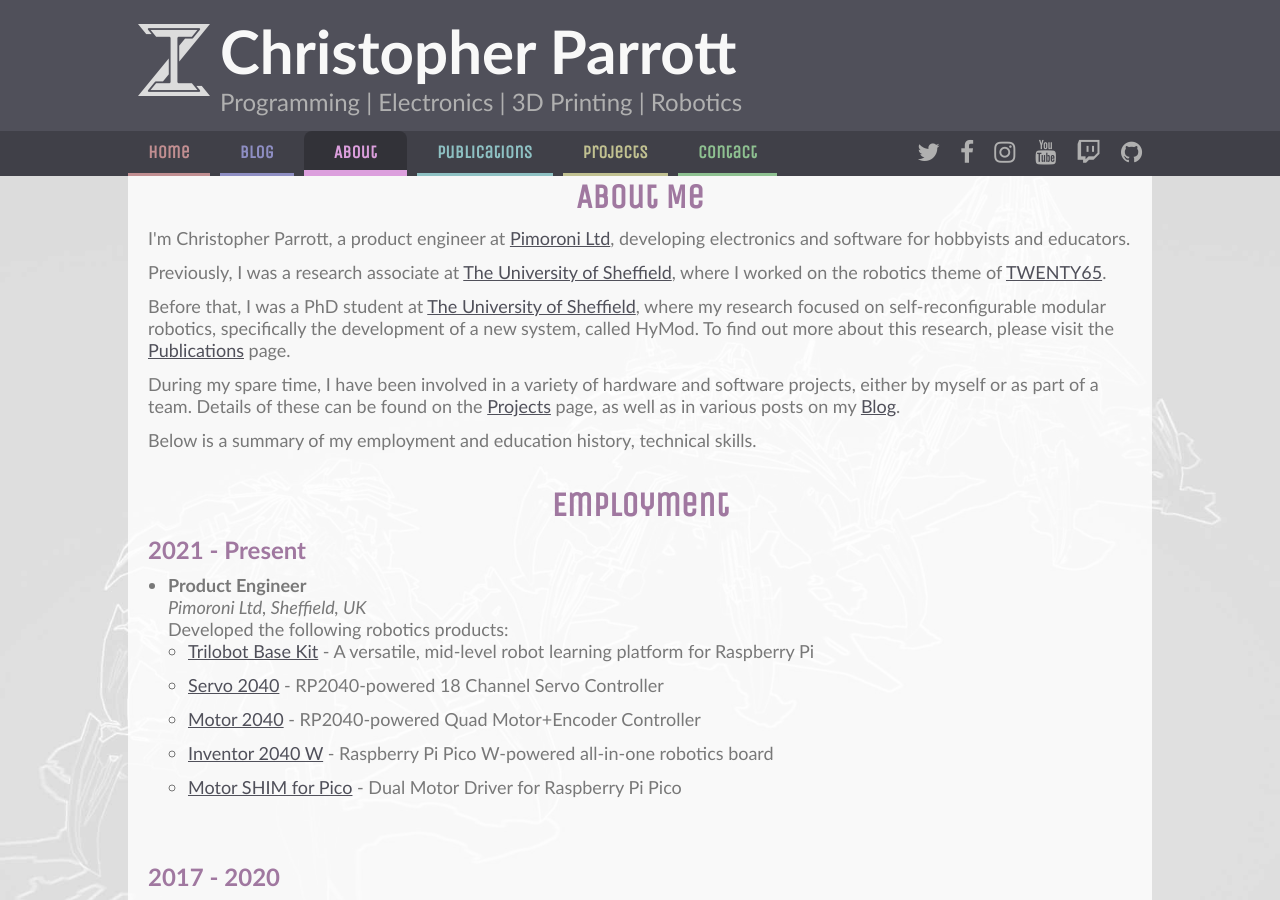
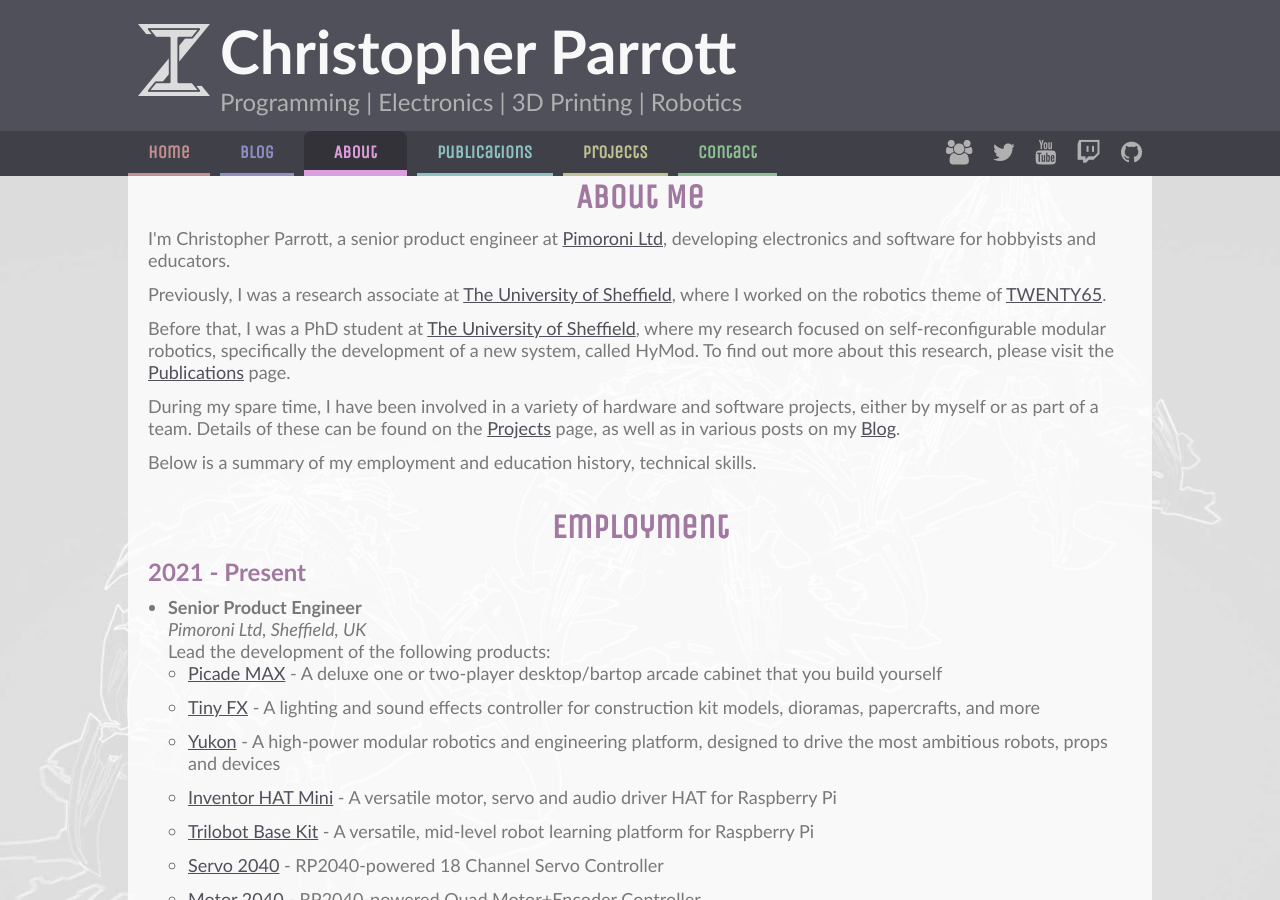
Before and after one commit to christophertmparrott/christophertmparrott.github.io, a Jekyll site: the page built from about.html, in a window 1280 px wide and 900 px high. Built offline with Jekyll 4.4.1, drawn with Linux system fonts in a browser that asks for light colours; some web fonts are replaced; some of the changed text lies outside the part shown.

Commit message:
Update website links

```diff
--- a/_layouts/default.html
+++ b/_layouts/default.html
@@ -29,9 +29,10 @@
 			<nav class="darken">
 				<div class="column">
 					<div class="social">
+						<a class="fa fa-users" href="https://bsky.app/profile/zodiusinfuser.bsky.social" target="_blank"></a>
 						<a class="fa fa-twitter" href="https://twitter.com/ZodiusInfuser" target="_blank"></a>
-						<a class="fa fa-facebook" href="https://www.facebook.com/zodiusinfuser" target="_blank"></a>
-						<a class="fa fa-instagram" href="https://www.instagram.com/zodiusinfuser/" target="_blank"></a>
+						<!--<a class="fa fa-facebook" href="https://www.facebook.com/zodiusinfuser" target="_blank"></a>
+						<a class="fa fa-instagram" href="https://www.instagram.com/zodiusinfuser/" target="_blank"></a>-->
 						<a class="fa fa-youtube" href="https://www.youtube.com/user/ZodiusInfuser" target="_blank"></a>
 						<a class="fa fa-twitch" href="https://www.twitch.tv/zodiusinfuser" target="_blank"></a>
 						<a class="fa fa-github" href="https://github.com/ZodiusInfuser" target="_blank"></a>
--- a/about.html
+++ b/about.html
@@ -4,7 +4,7 @@ title: About
 description: About Christopher Parrott
 ---
 				<h2>About Me</h2>
-				<p>I'm Christopher Parrott, a product engineer at <a href="https://shop.pimoroni.com/" target="_blank">Pimoroni Ltd</a>, developing electronics and software for hobbyists and educators.
+				<p>I'm Christopher Parrott, a senior product engineer at <a href="https://shop.pimoroni.com/" target="_blank">Pimoroni Ltd</a>, developing electronics and software for hobbyists and educators.
 
 				<p>Previously, I was a research associate at <a href="http://www.sheffield.ac.uk/" target="_blank">The University of Sheffield</a>, where I worked on the robotics theme of <a href="http://twenty65.ac.uk/" target="_blank">TWENTY65</a>.</p>
 
@@ -18,10 +18,14 @@ description: About Christopher Parrott
 				<h2>Employment</h2>
 				<h3>2021 - Present</h3>
 				<ul>
-					<li><b>Product Engineer</b><br />
+					<li><b>Senior Product Engineer</b><br />
 					<i>Pimoroni Ltd, Sheffield, UK</i><br />
-					Developed the following robotics products:
+					Lead the development of the following products:
 					<ul>
+						<li><a href="https://shop.pimoroni.com/products/picade-max" target="_blank">Picade MAX</a> - A deluxe one or two-player desktop/bartop arcade cabinet that you build yourself</li>
+						<li><a href="https://shop.pimoroni.com/collections/tiny-fx" target="_blank">Tiny FX</a> - A lighting and sound effects controller for construction kit models, dioramas, papercrafts, and more</li>
+						<li><a href="https://shop.pimoroni.com/collections/yukon" target="_blank">Yukon</a> - A high-power modular robotics and engineering platform, designed to drive the most ambitious robots, props and devices</li>
+						<li><a href="https://shop.pimoroni.com/products/inventor-hat-mini" target="_blank">Inventor HAT Mini</a> - A versatile motor, servo and audio driver HAT for Raspberry Pi</li>
 						<li><a href="https://shop.pimoroni.com/products/trilobot" target="_blank">Trilobot Base Kit</a> - A versatile, mid-level robot learning platform for Raspberry Pi</li>
 						<li><a href="https://shop.pimoroni.com/products/servo-2040" target="_blank">Servo 2040</a> - RP2040-powered 18 Channel Servo Controller</i></li>
 						<li><a href="https://shop.pimoroni.com/products/motor-2040" target="_blank">Motor 2040</a> - RP2040-powered Quad Motor+Encoder Controller</i></li>
--- a/contact.html
+++ b/contact.html
@@ -20,6 +20,9 @@ description: Contact Information of Christopher Parrott
 							<p><strong>Personal Email:</strong>
 							christophertmparrott [at] gmail [dot] com</p>
 
+							<p><strong>BlueSky:</strong>
+							<a href="https://bsky.app/profile/zodiusinfuser.bsky.social" target="_blank">zodiusinfuser.bsky.social</a></p>
+
 							<p><strong>Twitter:</strong>
 							<a href="https://twitter.com/ZodiusInfuser" target="_blank">twitter.com/ZodiusInfuser</a></p>
 						</td>
```
Also changed, not shown: other parts of _layouts/default.html (+1 -1 lines).
